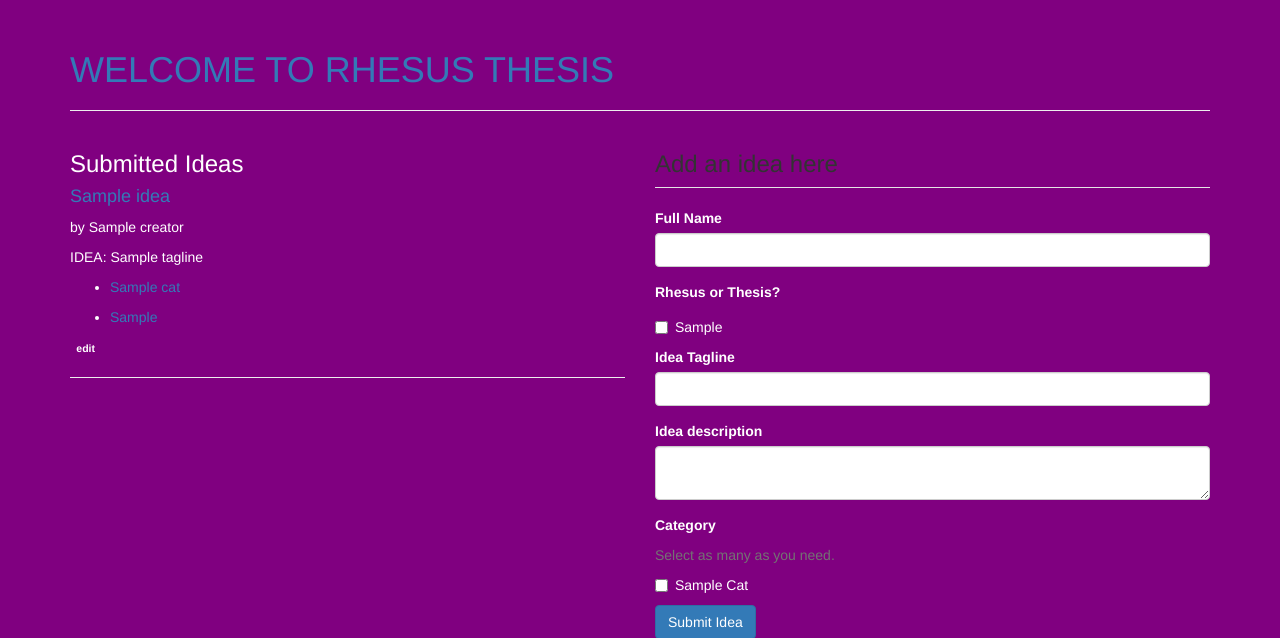
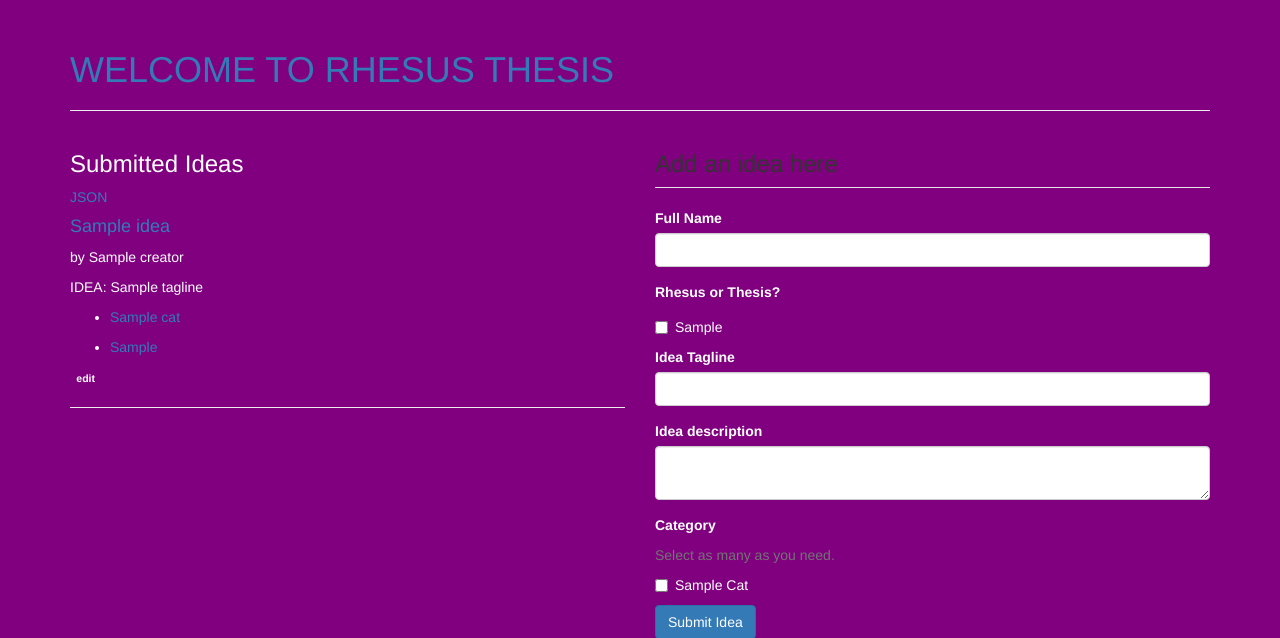
Before and after one commit to MilazzoCookies/RhesusThesis, a Flask app: template templates/main.html in a window 1280 px wide. Shown: the top 638 px of the page. Run offline with Flask 2, Linux system fonts and the light colour scheme; the template is opened without the code that fills it: most values are stand-ins (such as "Sample title", 1, 10 or a date in 2020); parts of the project's set-up code (start-up, migrations or seed data) failed here and were passed over; some libraries are stand-ins or nearby versions; some web fonts are replaced.

Commit message:
added json link to index

```diff
--- a/templates/main.html
+++ b/templates/main.html
@@ -8,6 +8,7 @@
 	<!-- left column -->
 	<div class="col-md-6">
 		<h3>Submitted Ideas</h3>
+		<p><a href="/data/ideas">JSON</a></p>
 
 		{% for idea in ideas %}
 			<h4>
```
